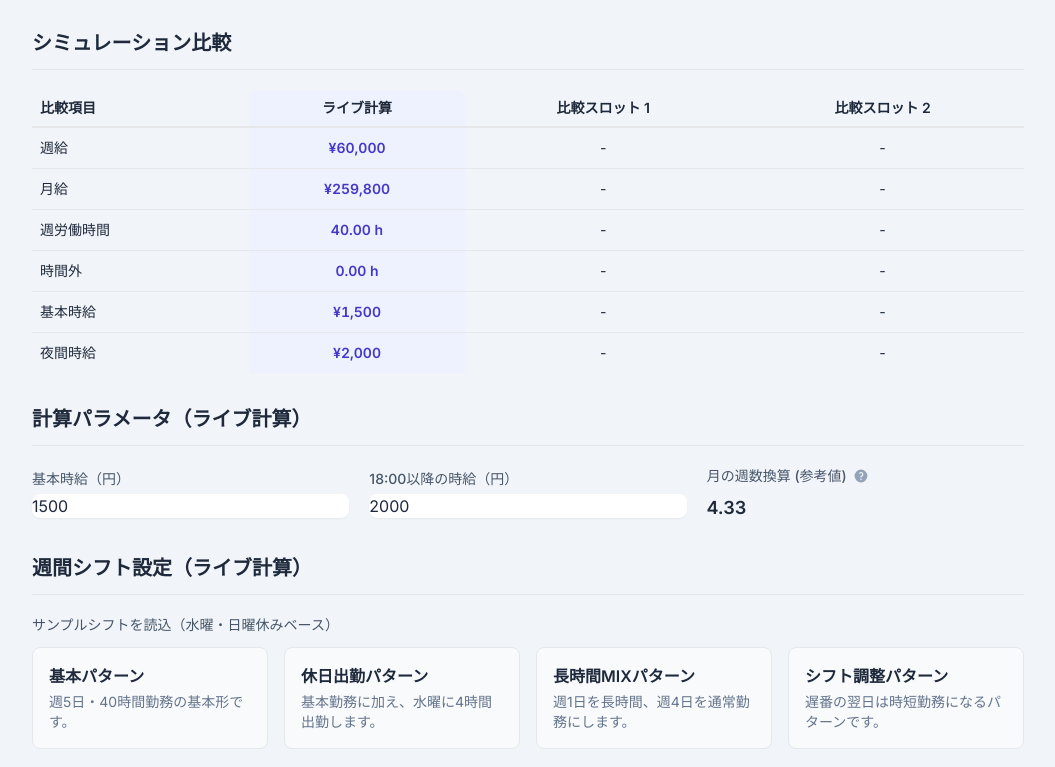
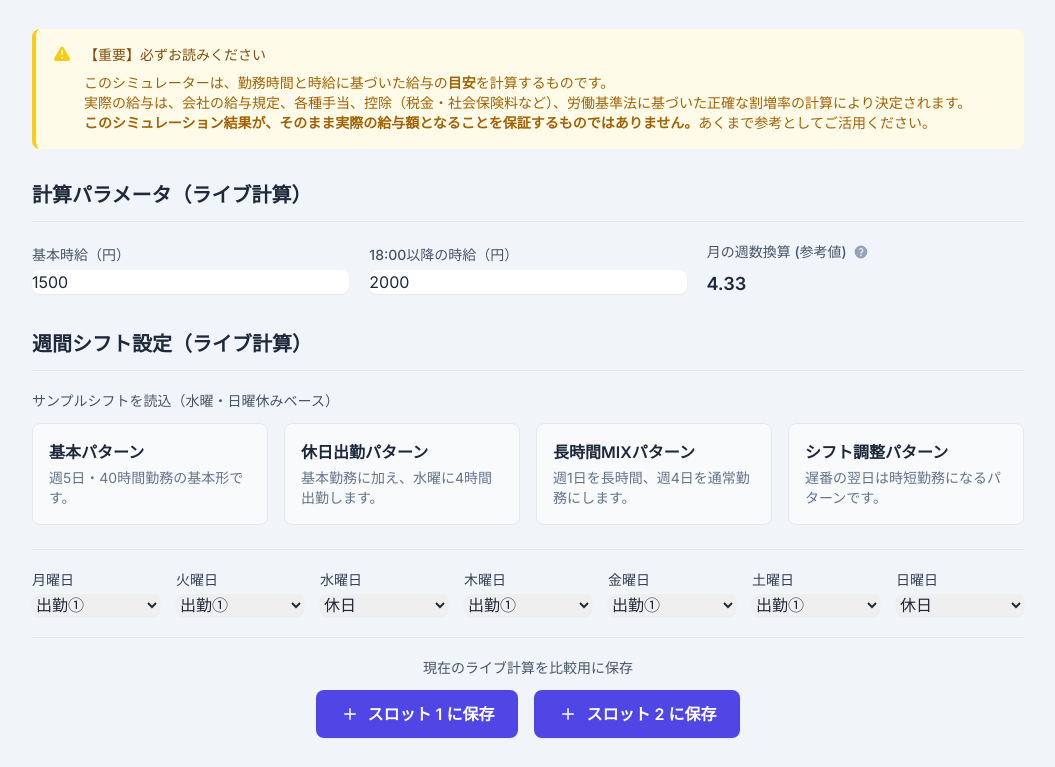
Before and after one commit to AmberLinks/Simulator, a plain HTML site: page index.html in a window 1280 px wide. Shown: the part 123-890 px from the top of the page, without its empty margins (112-1167 px from the left). Drawn offline with nearby package versions, Linux system fonts and the light colour scheme.

Commit message:
Update index.html

```diff
--- a/index.html
+++ b/index.html
@@ -26,25 +26,23 @@
       <p class="text-slate-600 mt-2">勤務体系を自由に組み合わせて、給与の変化をリアルタイムで比較・確認できます。</p>
     </header>
 
-    <!-- Comparison Section -->
-    <section class="card mb-8">
-        <h2 class="text-xl font-semibold mb-5 border-b pb-3">シミュレーション比較</h2>
-        <div class="overflow-x-auto">
-            <table class="min-w-full text-sm text-center">
-                <thead>
-                    <tr class="border-b-2">
-                        <th class="py-2 px-2 text-left font-semibold">比較項目</th>
-                        <th class="py-2 px-2 font-semibold bg-indigo-50 rounded-t-lg">ライブ計算</th>
-                        <th class="py-2 px-2 font-semibold">比較スロット 1</th>
-                        <th class="py-2 px-2 font-semibold">比較スロット 2</th>
-                    </tr>
-                </thead>
-                <tbody id="comparison-table-body">
-                    <!-- Comparison rows will be injected here -->
-                </tbody>
-            </table>
+    <div class="mb-8 p-4 rounded-lg bg-yellow-50 border-l-4 border-yellow-400">
+        <div class="flex">
+            <div class="flex-shrink-0">
+                <svg class="h-5 w-5 text-yellow-400" xmlns="http://www.w3.org/2000/svg" viewBox="0 0 20 20" fill="currentColor" aria-hidden="true">
+                    <path fill-rule="evenodd" d="M8.485 2.495c.673-1.167 2.357-1.167 3.03 0l6.28 10.875c.673 1.167-.17 2.625-1.516 2.625H3.72c-1.347 0-2.189-1.458-1.515-2.625L8.485 2.495zM10 5a.75.75 0 01.75.75v3.5a.75.75 0 01-1.5 0v-3.5A.75.75 0 0110 5zm0 9a1 1 0 100-2 1 1 0 000 2z" clip-rule="evenodd" />
+                </svg>
+            </div>
+            <div class="ml-3">
+                <h3 class="text-sm font-medium text-yellow-800">【重要】必ずお読みください</h3>
+                <div class="mt-2 text-sm text-yellow-700">
+                    <p>このシミュレーターは、勤務時間と時給に基づいた給与の<strong class="font-semibold">目安</strong>を計算するものです。<br>
+                    実際の給与は、会社の給与規定、各種手当、控除（税金・社会保険料など）、労働基準法に基づいた正確な割増率の計算により決定されます。<br>
+                    <strong class="font-semibold">このシミュレーション結果が、そのまま実際の給与額となることを保証するものではありません。</strong>あくまで参考としてご活用ください。</p>
+                </div>
+            </div>
         </div>
-    </section>
+    </div>
 
     <!-- Controls -->
     <section class="card mb-8">
@@ -101,14 +99,23 @@
         <div id="schedule-selectors" class="grid grid-cols-2 sm:grid-cols-4 lg:grid-cols-7 gap-4 border-t pt-5">
             <!-- Day selectors will be injected here by JS -->
         </div>
-        <div class="grid grid-cols-1 sm:grid-cols-2 gap-4 border-t pt-5 mt-5">
-            <button id="save-to-slot-1" class="btn btn-primary">現在の設定をスロット1に保存</button>
-            <button id="save-to-slot-2" class="btn btn-primary">現在の設定をスロット2に保存</button>
+        <div class="border-t pt-5 mt-5">
+            <h3 class="text-sm font-medium text-slate-600 mb-3 text-center">現在のライブ計算を比較用に保存</h3>
+            <div class="flex flex-col sm:flex-row justify-center gap-4">
+                <button id="save-to-slot-1" class="flex items-center justify-center gap-2 w-full sm:w-auto px-6 py-3 rounded-lg text-base font-semibold text-white transition-colors shadow-sm bg-indigo-600 hover:bg-indigo-700">
+                    <svg xmlns="http://www.w3.org/2000/svg" viewBox="0 0 20 20" fill="currentColor" class="w-5 h-5"><path d="M10.75 4.75a.75.75 0 00-1.5 0v4.5h-4.5a.75.75 0 000 1.5h4.5v4.5a.75.75 0 001.5 0v-4.5h4.5a.75.75 0 000-1.5h-4.5v-4.5z"></path></svg>
+                    スロット 1 に保存
+                </button>
+                <button id="save-to-slot-2" class="flex items-center justify-center gap-2 w-full sm:w-auto px-6 py-3 rounded-lg text-base font-semibold text-white transition-colors shadow-sm bg-indigo-600 hover:bg-indigo-700">
+                    <svg xmlns="http://www.w3.org/2000/svg" viewBox="0 0 20 20" fill="currentColor" class="w-5 h-5"><path d="M10.75 4.75a.75.75 0 00-1.5 0v4.5h-4.5a.75.75 0 000 1.5h4.5v4.5a.75.75 0 001.5 0v-4.5h4.5a.75.75 0 000-1.5h-4.5v-4.5z"></path></svg>
+                    スロット 2 に保存
+                </button>
+            </div>
         </div>
     </section>
 
     <!-- Results -->
-    <section class="card" id="resultsPanel">
+    <section class="card mb-8" id="resultsPanel">
         <h2 class="text-xl font-semibold mb-5 border-b pb-3">ライブ計算 詳細</h2>
 
         <div class="grid grid-cols-1 md:grid-cols-3 gap-4 mb-6">
@@ -167,8 +174,28 @@
         </div>
     </section>
 
-    <footer class="mt-10 text-center text-xs text-slate-500">
-      <hr class="mb-4">
+    <!-- Comparison Section -->
+    <section class="card mt-8">
+        <h2 class="text-xl font-semibold mb-5 border-b pb-3">シミュレーション比較</h2>
+        <div class="overflow-x-auto">
+            <table class="min-w-full text-sm text-center">
+                <thead>
+                    <tr class="border-b-2">
+                        <th class="py-2 px-2 text-left font-semibold">比較項目</th>
+                        <th class="py-2 px-2 font-semibold bg-indigo-50 rounded-t-lg">ライブ計算</th>
+                        <th class="py-2 px-2 font-semibold">比較スロット 1</th>
+                        <th class="py-2 px-2 font-semibold">比較スロット 2</th>
+                    </tr>
+                </thead>
+                <tbody id="comparison-table-body">
+                    <!-- Comparison rows will be injected here -->
+                </tbody>
+            </table>
+        </div>
+    </section>
+
+    <footer class="mt-8 text-center text-xs text-slate-500">
+      <hr class="my-4">
       <p>※ 法定時間外労働（1日8時間・週40時間を超える分）は基本時給の1.25倍で計算されます。<br>
       ※ 休日出勤の割増率は異なる場合があります。税金・社会保険料は考慮していません。あくまで目安としてご活用ください。</p>
     </footer>
```
